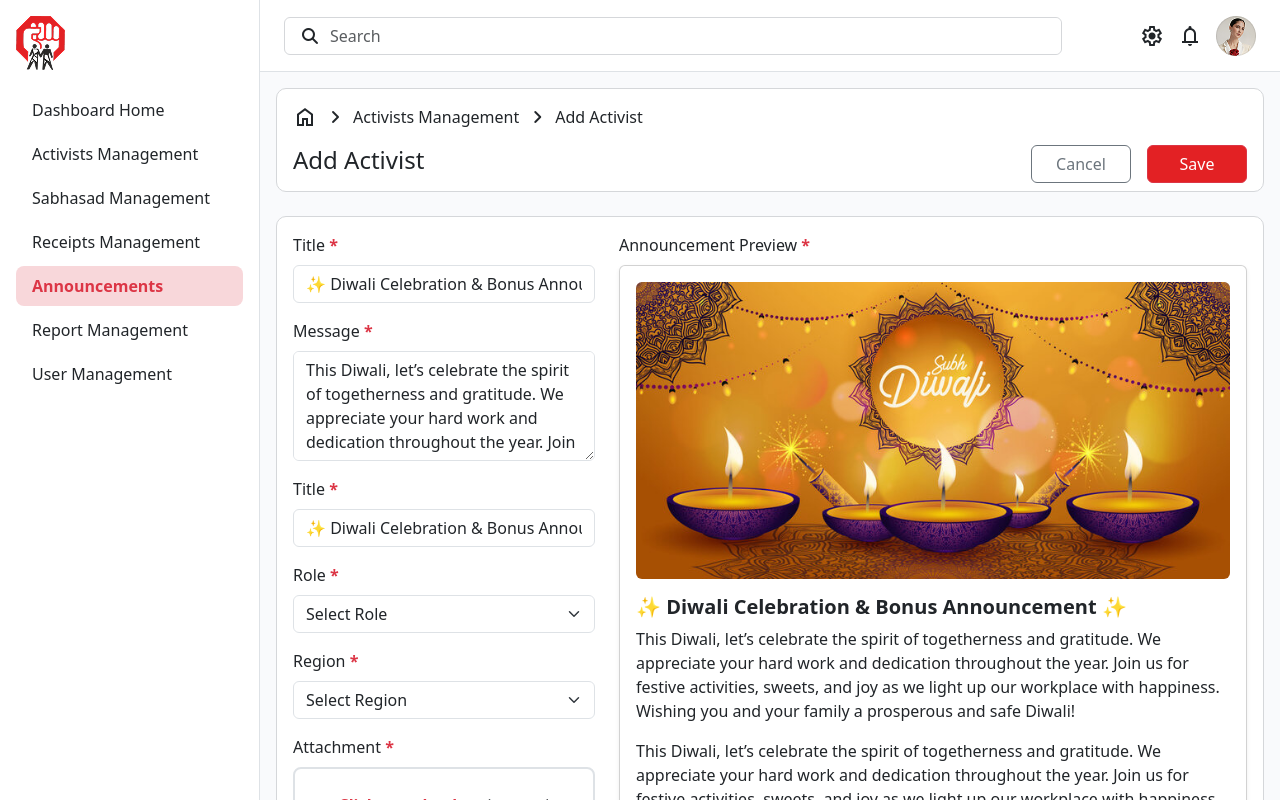
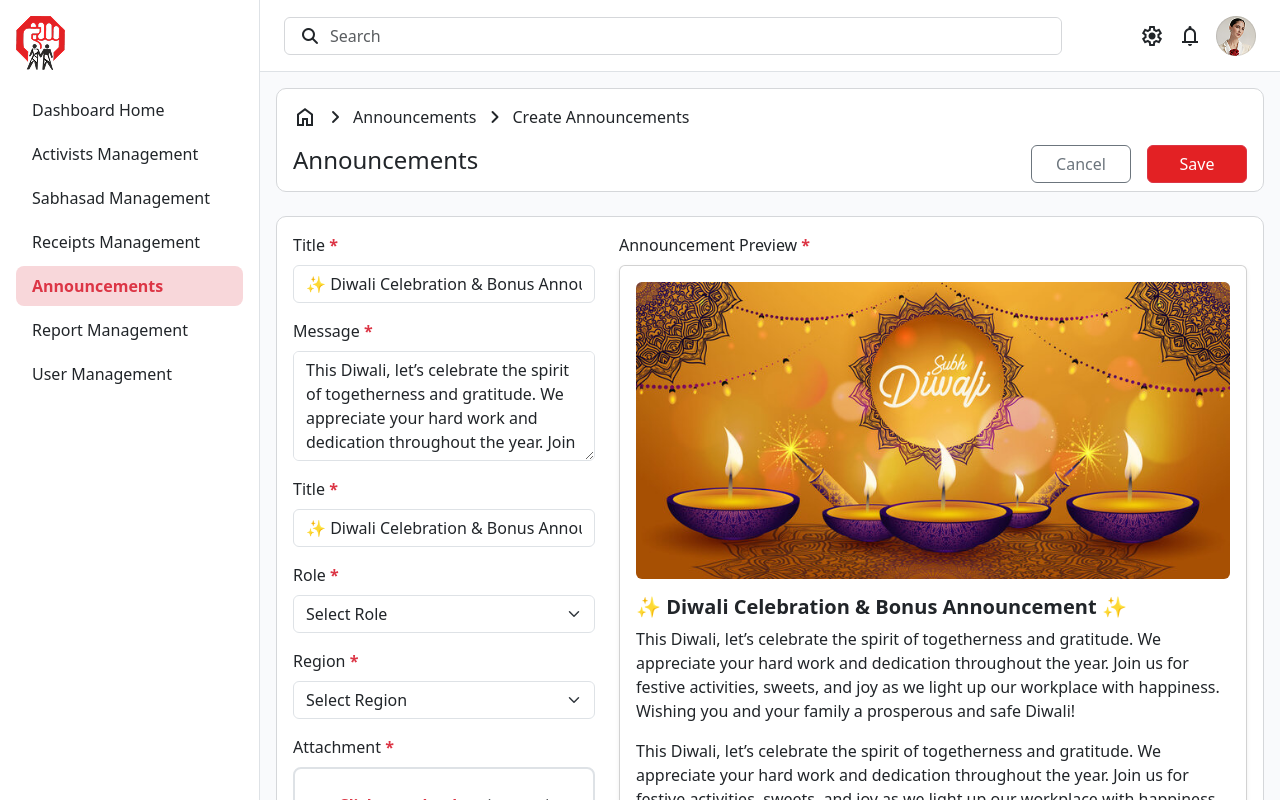
Before and after one commit to CoderAayushDodia/React-Admin-Dashboard-Project, a React (Vite) app: page /announcements/add in a window 1280 px wide. Built offline with nearby package versions, Linux system fonts and the light colour scheme.

Commit message:
Done small changes in announcements dashboard

```diff
--- a/src/components/AddAnnouncements.jsx
+++ b/src/components/AddAnnouncements.jsx
@@ -254,17 +254,17 @@ function AddAnnouncements({ addNewActivist }) {
         <div className="add-activist-header d-lg-flex d-md-flex d-none align-items-center gap-2 pt-3 px-3 ">
           <span class="material-symbols-outlined">home</span>
           <i className="fa fa-angle-right"></i>
-          <p className="mb-0">Activists Management</p>
+          <p className="mb-0">Announcements</p>
           <i className="fa fa-angle-right"></i>
-          <p className="mb-0">Add Activist</p>
+          <p className="mb-0">Create Announcements</p>
         </div>
         <div className="d-flex justify-content-between align-items-center mb-2 pt-3 px-3">
-          <h4>Add Activist</h4>
+          <h4>Announcements</h4>
           <div className="d-flex gap-2 activist-action-buttons">
             <button
               type="button"
               className="btn btn-outline-secondary me-2 add-activist-cancel-btn"
-              onClick={() => navigate("/activists")}
+              onClick={() => navigate("/announcements")}
             >
               Cancel
             </button>
@@ -280,12 +280,12 @@ function AddAnnouncements({ addNewActivist }) {
       </div>
 
       <div className="d-flex justify-content-between align-items-center mb-lg-2 mb-md-2 mb-0 pt-lg-3 pt-md-2 pt-0 px-3 d-lg-none d-md-none d-flex">
-          <h4 className="d-lg-block d-md-block d-none">Add Activist</h4>
+          <h4 className="d-lg-block d-md-block d-none">Announcements</h4>
           <div className="d-flex gap-2 activist-action-buttons">
             <button
               type="button"
               className="btn btn-outline-secondary me-2 add-activist-cancel-btn"
-              onClick={() => navigate("/activists")}
+              onClick={() => navigate("/announcements")}
             >
               Cancel
             </button>
```
